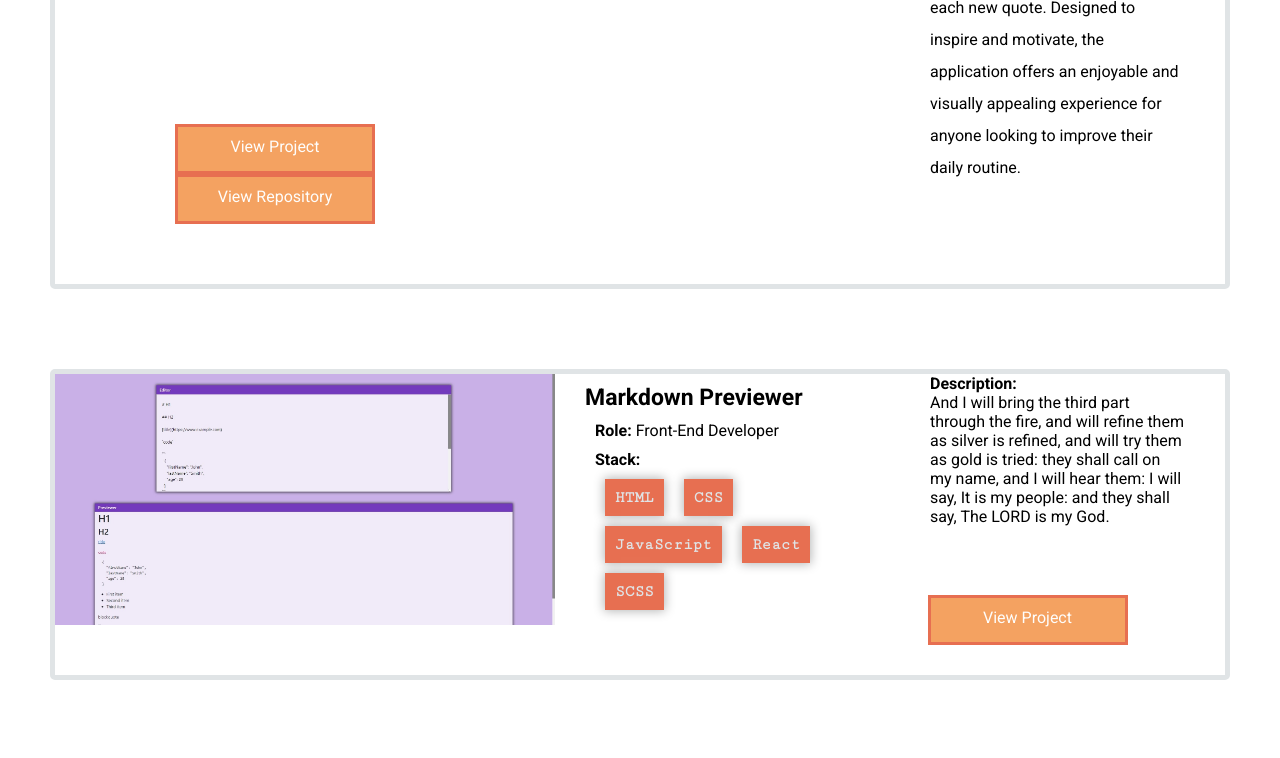
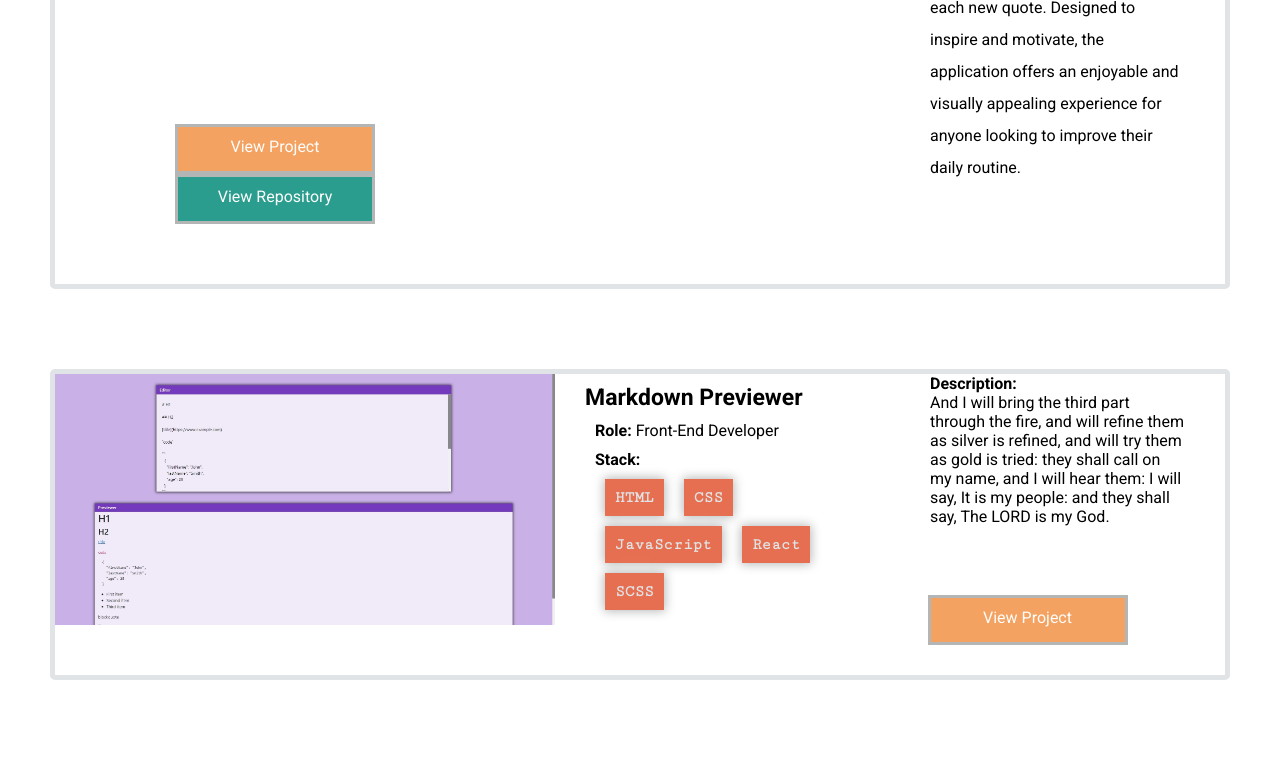
Before and after one commit to kvncrtr/portfolio, a React (Vite) app: page / in a window 1280 px wide. Shown: the part 3220-3978 px from the top of the page. Built offline with nearby package versions, Linux system fonts and the light colour scheme.

Commit message:
add changes to button color and add second button to view the repository

```diff
--- a/src/components/Projects.jsx
+++ b/src/components/Projects.jsx
@@ -1,23 +1,26 @@
-import React from 'react'
+import React, { forwardRef } from 'react'
 
 import quote from '../assets/thumbnails/quote-thumb.jpg'
 import drum from '../assets/thumbnails/drum-thumb.jpg'
 import markdown from '../assets/thumbnails/markdown-thumb.jpg'
 
-export default function Projects() {
-   let quoteLink = 'https://kvncrtr.github.io/random-quote-machine/'
+function Projects(props, ref) {
+   let quoteLink = {
+      project:'https://kvncrtr.github.io/random-quote-machine/',
+      repo: 'https://github.com/kvncrtr/random-quote-machine'
+   }
    let markdownLink = 'https://facebook.com'
    let drumLink = 'https://linkedin.com'
 
    return (
-      <section id={'projects'} className={'section'}>
+      <section ref={ref} id={'projects'} className={'section'}>
          <h1 className={'section--title project--title'}>Projects</h1>
 
          <div className={'project--container'}>
 
             <div className={'project--card'}>
 
-               <a className={'project--image-case'} href={quoteLink} target={'_blank'}>
+               <a className={'project--image-case'} href={quoteLink.project} target={'_blank'}>
                   <img className={'project--image'} src={quote} alt={`a
                   image of a project that i've built called random
                   quote machine`}
@@ -55,10 +58,10 @@ export default function Projects() {
 
                <div className={'project--button-container'}>
                   <div className={'project--button-case'}>
-                     <a className={'project--button'} href={quoteLink} target={'_blank'}>View Project</a>
+                     <a className={'project--button'} href={quoteLink.project} target={'_blank'}>View Project</a>
                   </div>
                   <div className={'project--button-case'}>
-                     <a className={'project--repo-button'} href={quoteLink} target={'_blank'}>View Repository</a>
+                     <a className={'project--repo-button'} href={quoteLink.repo} target={'_blank'}>View Repository</a>
                   </div>
                </div>
 
@@ -140,3 +143,5 @@ export default function Projects() {
       </section>
    )
 }
+
+export default forwardRef(Projects)
--- a/src/styles/app.css
+++ b/src/styles/app.css
@@ -732,7 +732,15 @@ nav {
    width: 20rem;
    height: 5rem;
    margin: 1rem auto 2rem;
-   border: 0.3rem solid var(--accent3);
+   border: 0.3rem solid var(--light-shadow);
+}
+
+.project--repo-button {
+   background-color: var(--secondary);
+}
+
+.project--button {
+   background-color: var(--accent2);
 }
 
 .project--button,
@@ -742,7 +750,6 @@ nav {
    margin: 0 auto;
    padding: 1rem;
    text-align: center;
-   background-color: var(--accent2);
 }
 
 .project--button:hover,
```
